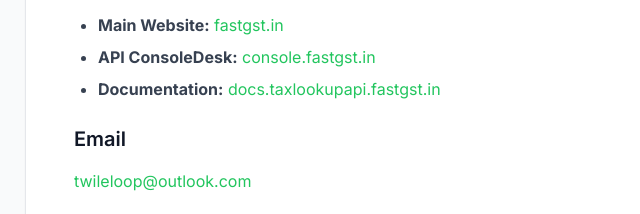
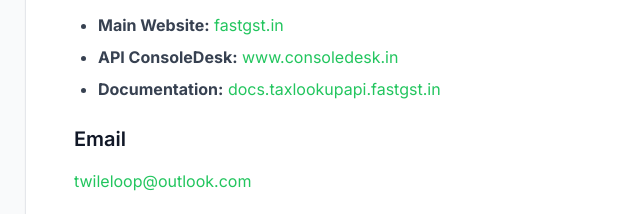
Before and after one commit to fastgst/www.fastgst.in, an Eleventy site: page src/pages/contact.njk in a window 1280 px wide. Shown: the part 444-658 px from the top of the page, 199-839 px from the left. Built offline with nearby package versions, Linux system fonts and the light colour scheme; Eleventy itself is replaced by a stand-in of ours; files that its build step writes are made by us from their sources; no server answers.

Commit message:
fix - URLs updated to ConsoleDesk

```diff
--- a/src/404.html
+++ b/src/404.html
@@ -116,7 +116,7 @@
                 <div class="hidden md:flex items-center space-x-8">
                     <a href="index.html" class="text-gray-600 hover:text-primary-500 transition-colors">Home</a>
                     <a href="https://docs.taxlookupapi.fastgst.in/documentations/index.html" target="_blank" class="text-gray-600 hover:text-primary-500 transition-colors">Documentation</a>
-                    <a href="https://console.fastgst.in/marketplace/tax-lookup-api" target="_blank" class="text-gray-600 hover:text-primary-500 transition-colors">ConsoleDesk</a>
+                    <a href="https://www.consoledesk.in/marketplace/tax-lookup-api" target="_blank" class="text-gray-600 hover:text-primary-500 transition-colors">ConsoleDesk</a>
                     <a href="contact.html" class="text-gray-600 hover:text-primary-500 transition-colors">Contact</a>
                 </div>
             </div>
@@ -204,7 +204,7 @@
                         <p class="text-gray-600 mb-4">
                             Access your API keys, monitor usage, and manage your account.
                         </p>
-                        <a href="https://console.fastgst.in/marketplace/tax-lookup-api" target="_blank" class="inline-block bg-primary-500 text-white px-6 py-2 rounded-lg font-semibold hover:bg-primary-600 transition-colors">
+                        <a href="https://www.consoledesk.in/marketplace/tax-lookup-api" target="_blank" class="inline-block bg-primary-500 text-white px-6 py-2 rounded-lg font-semibold hover:bg-primary-600 transition-colors">
                             ConsoleDesk
                         </a>
                     </div>
@@ -273,7 +273,7 @@
                         Powering GST-compliant invoicing for India with smart APIs and seamless integration.
                     </p>
                     <div class="flex space-x-4">
-                        <a href="https://console.fastgst.in/marketplace/tax-lookup-api" target="_blank" class="text-gray-400 hover:text-white transition-colors">ConsoleDesk</a>
+                        <a href="https://www.consoledesk.in/marketplace/tax-lookup-api" target="_blank" class="text-gray-400 hover:text-white transition-colors">ConsoleDesk</a>
                         <a href="https://api.taxlookup.fastgst.in/swagger/index.html" target="_blank" class="text-gray-400 hover:text-white transition-colors">API & Swagger</a>
                         <a href="https://docs.taxlookupapi.fastgst.in/documentations/index.html" target="_blank" class="text-gray-400 hover:text-white transition-colors">API Documentation</a>
                     </div>
@@ -380,7 +380,7 @@
                 sendNotification('Doc Visit', 'Someone opened API documentation');
             } else if (href && href.includes('api.taxlookup.fastgst.in/swagger')) {
                 sendNotification('Swagger Visit', 'Someone opened Swagger');
-            } else if (href && href.includes('console.fastgst.in')) {
+            } else if (href && (href.includes('consoledesk.in') || href.includes('console.fastgst.in'))) {
                 sendNotification('ConsoleDesk Visit', 'Someone opened ConsoleDesk');
             }
         });
--- a/src/_data/faq.json
+++ b/src/_data/faq.json
@@ -42,7 +42,7 @@
       "items": [
         {
           "question": "How to Integrate HSN & SAC Code Lookup into My Application?",
-          "answer": "<p class=\"text-gray-700\">\n    Integration is simple! Sign up at <a href=\"https://console.fastgst.in/marketplace/tax-lookup-api\" class=\"text-blue-600 hover:text-blue-800\" target=\"_blank\">FastGST ConsoleDesk</a>, get your API key, and use our REST API endpoints. Check our <a href=\"https://docs.taxlookupapi.fastgst.in\" class=\"text-blue-600 hover:text-blue-800\" target=\"_blank\">API documentation</a> for code examples in multiple programming languages.\n</p>"
+          "answer": "<p class=\"text-gray-700\">\n    Integration is simple! Sign up at <a href=\"https://www.consoledesk.in/marketplace/tax-lookup-api\" class=\"text-blue-600 hover:text-blue-800\" target=\"_blank\">FastGST ConsoleDesk</a>, get your API key, and use our REST API endpoints. Check our <a href=\"https://docs.taxlookupapi.fastgst.in\" class=\"text-blue-600 hover:text-blue-800\" target=\"_blank\">API documentation</a> for code examples in multiple programming languages.\n</p>"
         },
         {
           "question": "What Programming Languages Support Your API?",
--- a/src/_includes/footer.njk
+++ b/src/_includes/footer.njk
@@ -15,7 +15,7 @@
             <div>
                 <h3 class="text-lg font-semibold mb-4">Tax Lookup API</h3>
                 <ul class="space-y-2">
-                    <li><a href="https://console.fastgst.in/marketplace/tax-lookup-api" target="_blank" class="text-gray-400 hover:text-white transition-colors">ConsoleDesk</a></li>
+                    <li><a href="https://www.consoledesk.in/marketplace/tax-lookup-api" target="_blank" class="text-gray-400 hover:text-white transition-colors">ConsoleDesk</a></li>
                     <li><a href="https://api.taxlookup.fastgst.in/swagger/index.html" target="_blank" class="text-gray-400 hover:text-white transition-colors">Swagger</a></li>
                     <li><a href="https://docs.taxlookupapi.fastgst.in/documentations/index.html" target="_blank" class="text-gray-400 hover:text-white transition-colors">API Documentation</a></li>
                 </ul>
--- a/src/_includes/header.njk
+++ b/src/_includes/header.njk
@@ -52,7 +52,7 @@
             <!-- Launch ConsoleDesk Button & Mobile menu button -->
             <div class="flex items-center gap-3">
                 <!-- Launch ConsoleDesk Button - Desktop -->
-                <a href="https://console.fastgst.in/marketplace/tax-lookup-api" target="_blank" class="hidden md:inline-flex items-center gap-2 px-4 py-2 text-white rounded-lg font-semibold text-sm transition-all shadow-sm hover:shadow-md" style="background: linear-gradient(to bottom right, rgb(71, 66, 239), rgb(55, 50, 200));" onmouseover="this.style.background='linear-gradient(to bottom right, rgb(67, 56, 202), rgb(49, 46, 129))';" onmouseout="this.style.background='linear-gradient(to bottom right, rgb(71, 66, 239), rgb(55, 50, 200))';" onclick="if(typeof sendNotification !== 'undefined') sendNotification('ConsoleDesk Visit', 'Someone opened ConsoleDesk from navbar');">
+                <a href="https://www.consoledesk.in/marketplace/tax-lookup-api" target="_blank" class="hidden md:inline-flex items-center gap-2 px-4 py-2 text-white rounded-lg font-semibold text-sm transition-all shadow-sm hover:shadow-md" style="background: linear-gradient(to bottom right, rgb(71, 66, 239), rgb(55, 50, 200));" onmouseover="this.style.background='linear-gradient(to bottom right, rgb(67, 56, 202), rgb(49, 46, 129))';" onmouseout="this.style.background='linear-gradient(to bottom right, rgb(71, 66, 239), rgb(55, 50, 200))';" onclick="if(typeof sendNotification !== 'undefined') sendNotification('ConsoleDesk Visit', 'Someone opened ConsoleDesk from navbar');">
                     Launch ConsoleDesk
                     <svg class="w-4 h-4" fill="none" stroke="currentColor" viewBox="0 0 24 24">
                         <path stroke-linecap="round" stroke-linejoin="round" stroke-width="2" d="M14 5l7 7m0 0l-7 7m7-7H3"></path>
@@ -80,7 +80,7 @@
             <a href="/about/" class="block px-3 py-2 text-gray-600 hover:text-gray-900 hover:bg-gray-50 rounded-md transition-colors">About</a>
             <a href="/contact/" class="block px-3 py-2 text-gray-600 hover:text-gray-900 hover:bg-gray-50 rounded-md transition-colors">Contact</a>
             <!-- Launch ConsoleDesk Button - Mobile -->
-            <a href="https://console.fastgst.in/marketplace/tax-lookup-api" target="_blank" class="block px-3 py-2 text-white rounded-md font-semibold text-center transition-all mt-2" style="background: linear-gradient(to bottom right, rgb(71, 66, 239), rgb(55, 50, 200));" onmouseover="this.style.background='linear-gradient(to bottom right, rgb(67, 56, 202), rgb(49, 46, 129))';" onmouseout="this.style.background='linear-gradient(to bottom right, rgb(71, 66, 239), rgb(55, 50, 200))';" onclick="if(typeof sendNotification !== 'undefined') sendNotification('ConsoleDesk Visit', 'Someone opened ConsoleDesk from mobile menu');">
+            <a href="https://www.consoledesk.in/marketplace/tax-lookup-api" target="_blank" class="block px-3 py-2 text-white rounded-md font-semibold text-center transition-all mt-2" style="background: linear-gradient(to bottom right, rgb(71, 66, 239), rgb(55, 50, 200));" onmouseover="this.style.background='linear-gradient(to bottom right, rgb(67, 56, 202), rgb(49, 46, 129))';" onmouseout="this.style.background='linear-gradient(to bottom right, rgb(71, 66, 239), rgb(55, 50, 200))';" onclick="if(typeof sendNotification !== 'undefined') sendNotification('ConsoleDesk Visit', 'Someone opened ConsoleDesk from mobile menu');">
                 <span class="flex items-center justify-center gap-2">
                     Launch ConsoleDesk
                     <svg class="w-4 h-4" fill="none" stroke="currentColor" viewBox="0 0 24 24">
--- a/src/_includes/scripts.njk
+++ b/src/_includes/scripts.njk
@@ -169,7 +169,7 @@
             });
         }
         // Track API ConsoleDesk Launch (Product Trial - Critical!)
-        else if (href && href.includes('console.fastgst.in')) {
+        else if (href && (href.includes('consoledesk.in') || href.includes('console.fastgst.in'))) {
             safeGtag('event', 'begin_checkout', {
                 'event_category': 'Product_Trial',
                 'event_label': 'ConsoleDesk_Launched'
@@ -238,7 +238,7 @@
     // Homepage CTA Tracking with Location Context
     document.addEventListener('DOMContentLoaded', function() {
         // Track ConsoleDesk Launch Button (Hero Section)
-        var consoleButtons = document.querySelectorAll('a[href*="console.fastgst.in"]');
+        var consoleButtons = document.querySelectorAll('a[href*="consoledesk.in"], a[href*="console.fastgst.in"]');
         consoleButtons.forEach(function(btn) {
             btn.addEventListener('click', function() {
                 var location = 'unknown';
@@ -611,7 +611,7 @@
         });
 
         // Track Pricing Tier Selection (Button Clicks)
-        var selectButtons = document.querySelectorAll('a[href*="console.fastgst.in"]');
+        var selectButtons = document.querySelectorAll('a[href*="consoledesk.in"], a[href*="console.fastgst.in"]');
         selectButtons.forEach(function(button) {
             button.addEventListener('click', function() {
                 var plan = this.closest('.bg-white, .bg-gradient-to-br');
--- a/src/index.njk
+++ b/src/index.njk
@@ -33,7 +33,7 @@
       },
       "sameAs": [
           "/",
-          "https://console.fastgst.in/marketplace/tax-lookup-api",
+          "https://www.consoledesk.in/marketplace/tax-lookup-api",
           "https://docs.taxlookupapi.fastgst.in"
       ]
   }
@@ -143,7 +143,7 @@
           "availableLanguage": "English"
       },
       "sameAs": [
-          "https://console.fastgst.in/marketplace/tax-lookup-api",
+          "https://www.consoledesk.in/marketplace/tax-lookup-api",
           "https://docs.taxlookupapi.fastgst.in"
       ]
   }
@@ -396,7 +396,7 @@
                             </a>
 
                             <!-- Launch ConsoleDesk Button -->
-                            <a href="https://console.fastgst.in/marketplace/tax-lookup-api" target="_blank" onclick="gtag('event', 'click', {'event_category': 'Hero Button', 'event_label': 'Launch ConsoleDesk'}); sendNotification('ConsoleDesk Visit', 'Someone opened ConsoleDesk');" class="group relative overflow-hidden text-white px-8 sm:px-10 py-4 sm:py-5 rounded-2xl font-bold transition-all duration-500 text-lg sm:text-xl shadow-xl hover:shadow-2xl hover:scale-105 transform flex items-center gap-4 border-0" style="background: linear-gradient(to bottom right, rgb(71, 66, 239), rgb(55, 50, 200));">
+                            <a href="https://www.consoledesk.in/marketplace/tax-lookup-api" target="_blank" onclick="gtag('event', 'click', {'event_category': 'Hero Button', 'event_label': 'Launch ConsoleDesk'}); sendNotification('ConsoleDesk Visit', 'Someone opened ConsoleDesk');" class="group relative overflow-hidden text-white px-8 sm:px-10 py-4 sm:py-5 rounded-2xl font-bold transition-all duration-500 text-lg sm:text-xl shadow-xl hover:shadow-2xl hover:scale-105 transform flex items-center gap-4 border-0" style="background: linear-gradient(to bottom right, rgb(71, 66, 239), rgb(55, 50, 200));">
                                 <div class="absolute inset-0 bg-white/10 opacity-0 group-hover:opacity-100 transition-opacity duration-500"></div>
                                 <div class="relative z-10 flex items-center justify-center w-12 h-12 bg-white/20 backdrop-blur-sm rounded-xl group-hover:bg-white/30 transition-all duration-300">
                                     <svg class="w-6 h-6 text-white group-hover:scale-110 transition-transform duration-300" fill="none" stroke="currentColor" stroke-width="2" viewBox="0 0 24 24">
--- a/src/pages/contact.njk
+++ b/src/pages/contact.njk
@@ -95,7 +95,7 @@
                     <h3 class="text-xl font-semibold text-gray-900 mb-4">Website & Resources</h3>
                     <ul class="list-disc pl-6 mb-6 text-gray-700 space-y-2">
                         <li><strong>Main Website:</strong> <a href="/" class="text-primary-500 hover:text-primary-600">fastgst.in</a></li>
-                        <li><strong>API ConsoleDesk:</strong> <a href="https://console.fastgst.in/marketplace/tax-lookup-api" target="_blank" class="text-primary-500 hover:text-primary-600">console.fastgst.in</a></li>
+                        <li><strong>API ConsoleDesk:</strong> <a href="https://www.consoledesk.in/marketplace/tax-lookup-api" target="_blank" class="text-primary-500 hover:text-primary-600">www.consoledesk.in</a></li>
                         <li><strong>Documentation:</strong> <a href="https://docs.taxlookupapi.fastgst.in/documentations/index.html" target="_blank" class="text-primary-500 hover:text-primary-600">docs.taxlookupapi.fastgst.in</a></li>
                     </ul>
 
@@ -108,7 +108,7 @@
                         For business-related communications, please reach out via email.
                     </p>
                     <p class="text-sm text-gray-600 mb-10">
-                        Tax Lookup API related enquiries should be reported through the <a href="https://console.fastgst.in/marketplace/tax-lookup-api" target="_blank" class="text-primary-500 hover:text-primary-600">FastGST ConsoleDesk</a> under your activation.
+                        Tax Lookup API related enquiries should be reported through the <a href="https://www.consoledesk.in/marketplace/tax-lookup-api" target="_blank" class="text-primary-500 hover:text-primary-600">FastGST ConsoleDesk</a> under your activation.
                     </p>
 
                     <h2 class="text-2xl font-bold text-gray-900 mb-6">What We Can Help With</h2>
--- a/src/pages/hsn-sac-finder.njk
+++ b/src/pages/hsn-sac-finder.njk
@@ -70,7 +70,7 @@
 
                 <!-- Subtitle -->
                 <div class="mb-8 flex justify-center">
-                    <a href="https://console.fastgst.in/marketplace/tax-lookup-api" target="_blank" style="background-color: #f7fee7 !important; opacity: 1 !important;" class="relative z-20 inline-flex items-center gap-2 sm:gap-3 px-3 py-1.5 sm:px-6 sm:py-2.5 rounded-lg sm:rounded-full shadow-md hover:shadow-lg hover:-translate-y-0.5 transition-all duration-300 group cursor-pointer text-decoration-none overflow-hidden animate-border">
+                    <a href="https://www.consoledesk.in/marketplace/tax-lookup-api" target="_blank" style="background-color: #f7fee7 !important; opacity: 1 !important;" class="relative z-20 inline-flex items-center gap-2 sm:gap-3 px-3 py-1.5 sm:px-6 sm:py-2.5 rounded-lg sm:rounded-full shadow-md hover:shadow-lg hover:-translate-y-0.5 transition-all duration-300 group cursor-pointer text-decoration-none overflow-hidden animate-border">
 
                         <!-- Text Content -->
                         <p class="text-[10px] sm:text-sm font-medium text-lime-800 tracking-wide text-left leading-tight sm:leading-normal w-full">
--- a/src/pages/pricing.njk
+++ b/src/pages/pricing.njk
@@ -99,7 +99,7 @@
                             <span class="text-gray-700">Accounts may be suspended automatically after inactivity.</span>
                         </li>
                     </ul>
-                    <a href="https://console.fastgst.in/marketplace/tax-lookup-api" target="_blank" class="block w-full text-center bg-green-600 text-white py-2 px-4 rounded-lg hover:bg-green-700 transition-colors font-semibold text-sm">
+                    <a href="https://www.consoledesk.in/marketplace/tax-lookup-api" target="_blank" class="block w-full text-center bg-green-600 text-white py-2 px-4 rounded-lg hover:bg-green-700 transition-colors font-semibold text-sm">
                         Choose
                     </a>
                 </div>
@@ -158,7 +158,7 @@
                             <span class="text-gray-700">Guaranteed 99.9% Uptime SLA</span>
                         </li>
                     </ul>
-                    <a href="https://console.fastgst.in/marketplace/tax-lookup-api" target="_blank" class="block w-full text-center bg-gray-900 text-white py-2 px-4 rounded-lg hover:bg-gray-800 transition-colors font-semibold text-sm">
+                    <a href="https://www.consoledesk.in/marketplace/tax-lookup-api" target="_blank" class="block w-full text-center bg-gray-900 text-white py-2 px-4 rounded-lg hover:bg-gray-800 transition-colors font-semibold text-sm">
                         Choose
                     </a>
                 </div>
@@ -219,7 +219,7 @@
                             <span class="text-gray-700">Guaranteed 99.9% Uptime SLA</span>
                         </li>
                     </ul>
-                    <a href="https://console.fastgst.in/marketplace/tax-lookup-api" target="_blank" class="block w-full text-center bg-gray-900 text-white py-2 px-4 rounded-lg hover:bg-gray-800 transition-colors font-semibold text-sm">
+                    <a href="https://www.consoledesk.in/marketplace/tax-lookup-api" target="_blank" class="block w-full text-center bg-gray-900 text-white py-2 px-4 rounded-lg hover:bg-gray-800 transition-colors font-semibold text-sm">
                         Choose
                     </a>
                 </div>
@@ -277,7 +277,7 @@
                             <span class="text-gray-700">Guaranteed 99.9% Uptime SLA</span>
                         </li>
                     </ul>
-                    <a href="https://console.fastgst.in/marketplace/tax-lookup-api" target="_blank" class="block w-full text-center bg-gray-900 text-white py-2 px-4 rounded-lg hover:bg-gray-800 transition-colors font-semibold text-sm">
+                    <a href="https://www.consoledesk.in/marketplace/tax-lookup-api" target="_blank" class="block w-full text-center bg-gray-900 text-white py-2 px-4 rounded-lg hover:bg-gray-800 transition-colors font-semibold text-sm">
                         Choose
                     </a>
                 </div>
@@ -286,7 +286,7 @@
             <!-- ConsoleDesk Notice -->
             <div class="mt-12 text-center">
                 <p class="text-gray-600 text-base">
-                    All plans and subscriptions are managed using <a href="https://console.fastgst.in/marketplace/tax-lookup-api" target="_blank" class="text-blue-600 hover:text-blue-700 font-semibold">FastGST.in ConsoleDesk</a>
+                    All plans and subscriptions are managed using <a href="https://www.consoledesk.in/marketplace/tax-lookup-api" target="_blank" class="text-blue-600 hover:text-blue-700 font-semibold">FastGST.in ConsoleDesk</a>
                 </p>
             </div>
 
```
